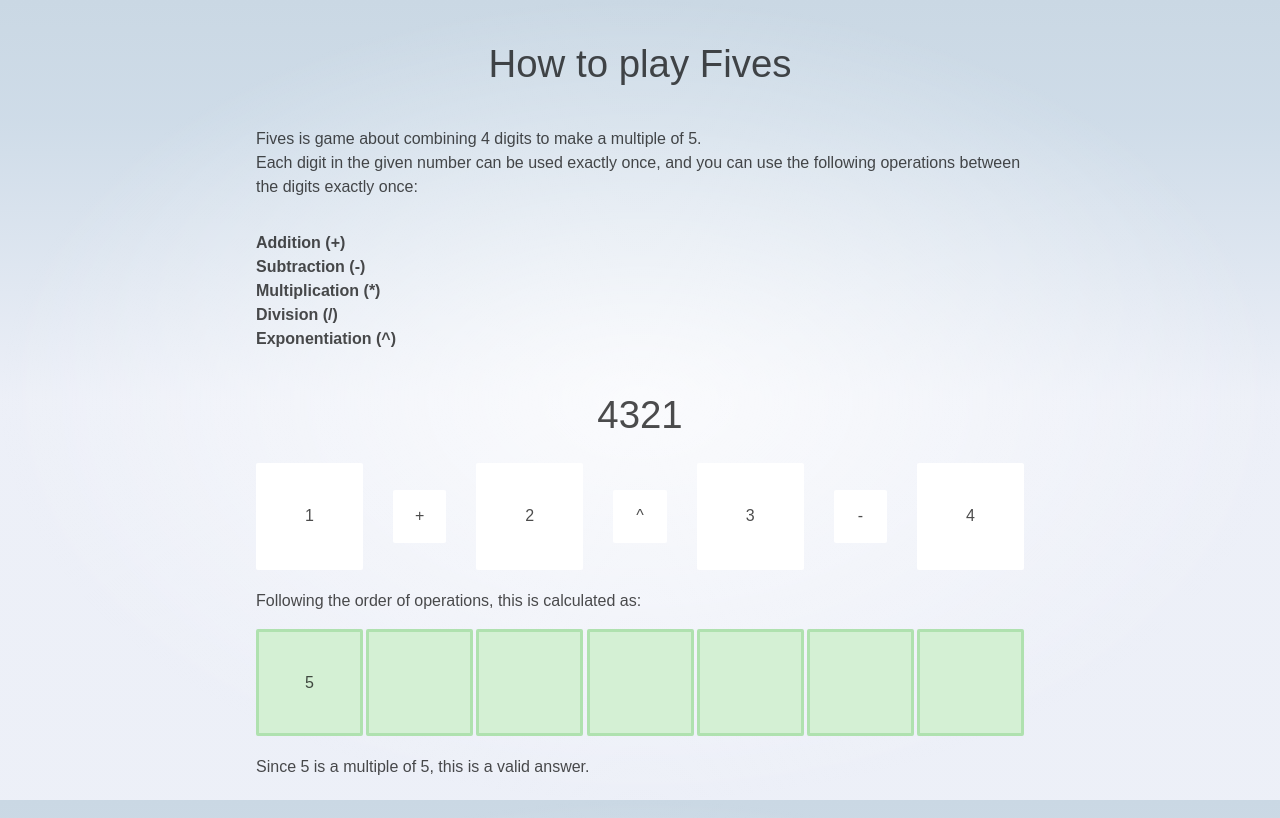
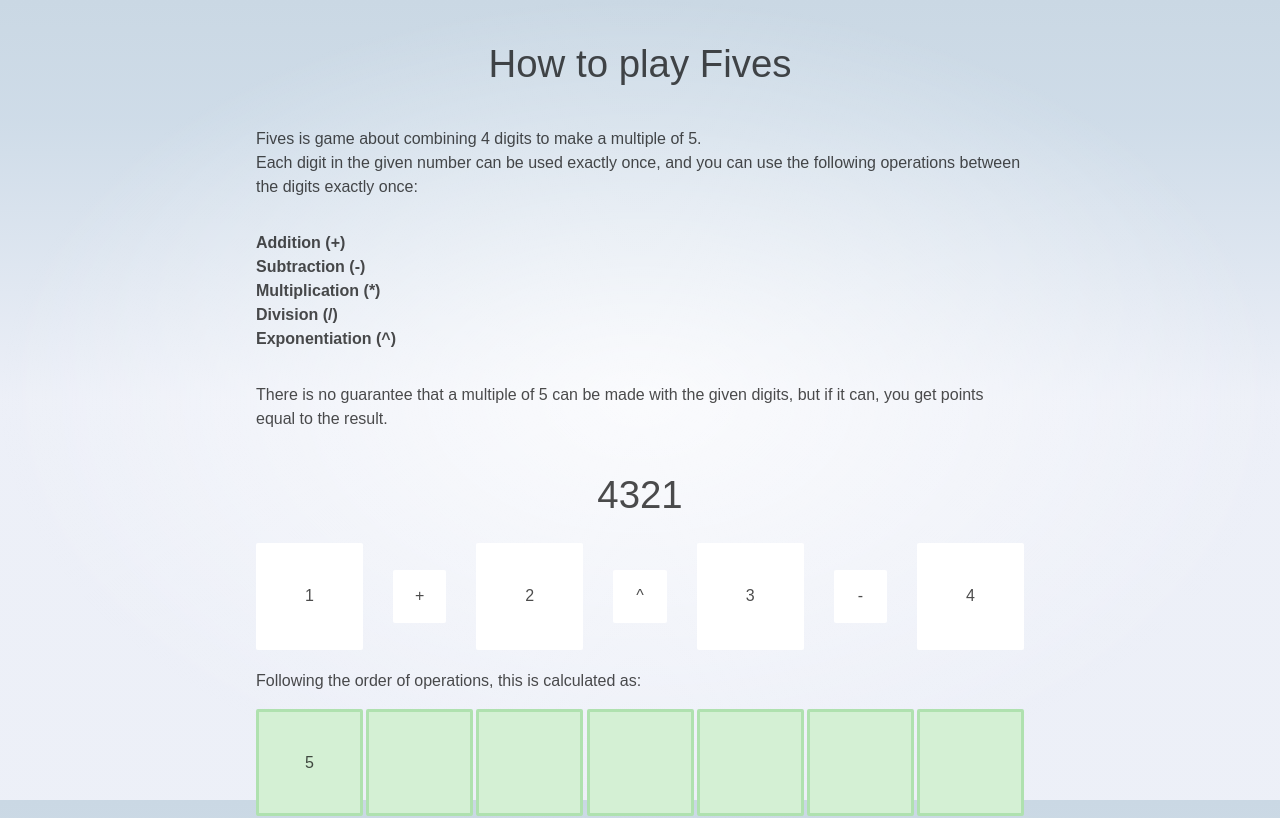
Before and after one commit to mgelfius/fives, a SvelteKit app: page /how-to-play in a window 1280 px wide. Shown: the top 818 px of the page. Built offline with nearby package versions, Linux system fonts and the light colour scheme.

Commit message:
update readme and how to play

```diff
--- a/src/routes/how-to-play/+page.svelte
+++ b/src/routes/how-to-play/+page.svelte
@@ -17,6 +17,10 @@
 		Multiplication (*) <br />
 		Division (/) <br />
 		Exponentiation (^) <br />
+	</p>
+	<p>
+		There is no guarantee that a multiple of 5 can be made with the given digits,
+		but if it can, you get points equal to the result.
 	</p>
 
 	<h1>4321</h1>
```
Also changed, not shown: 1 other file (tests, documents, lock files or other folders).
